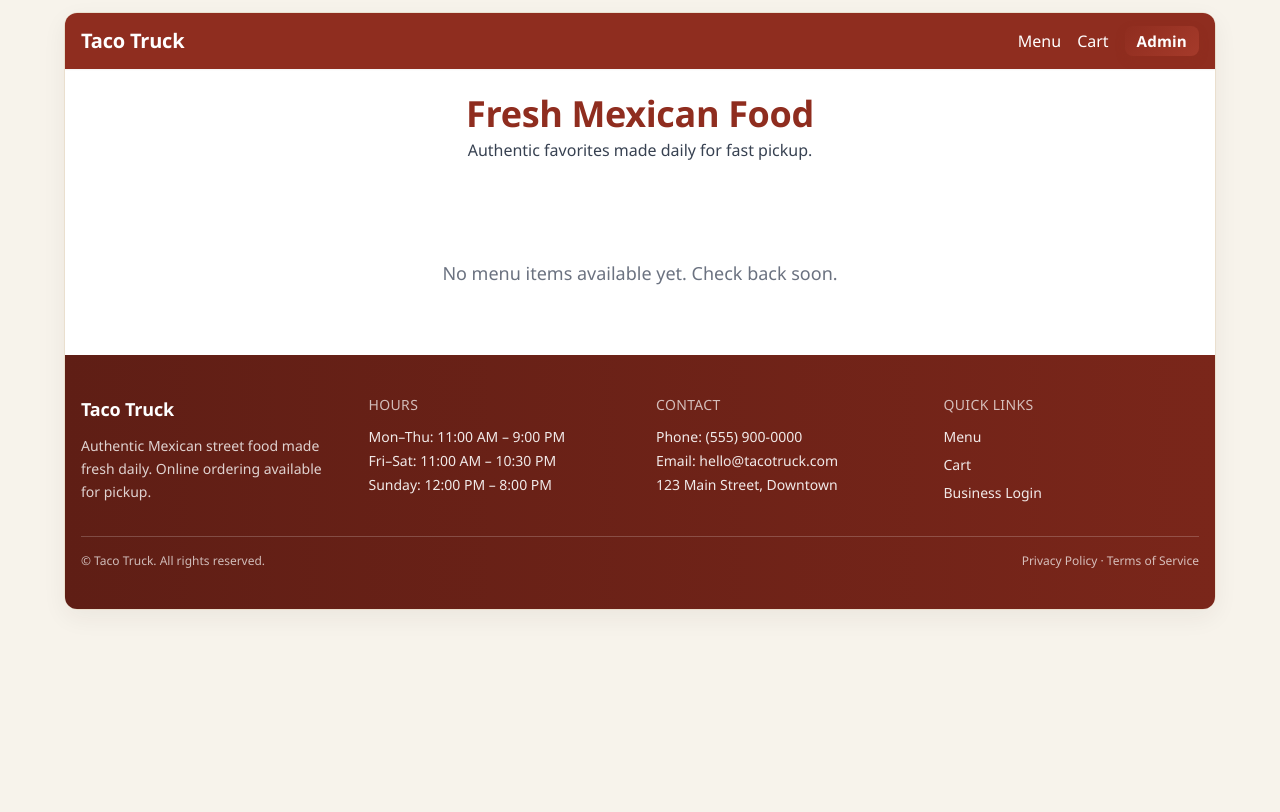
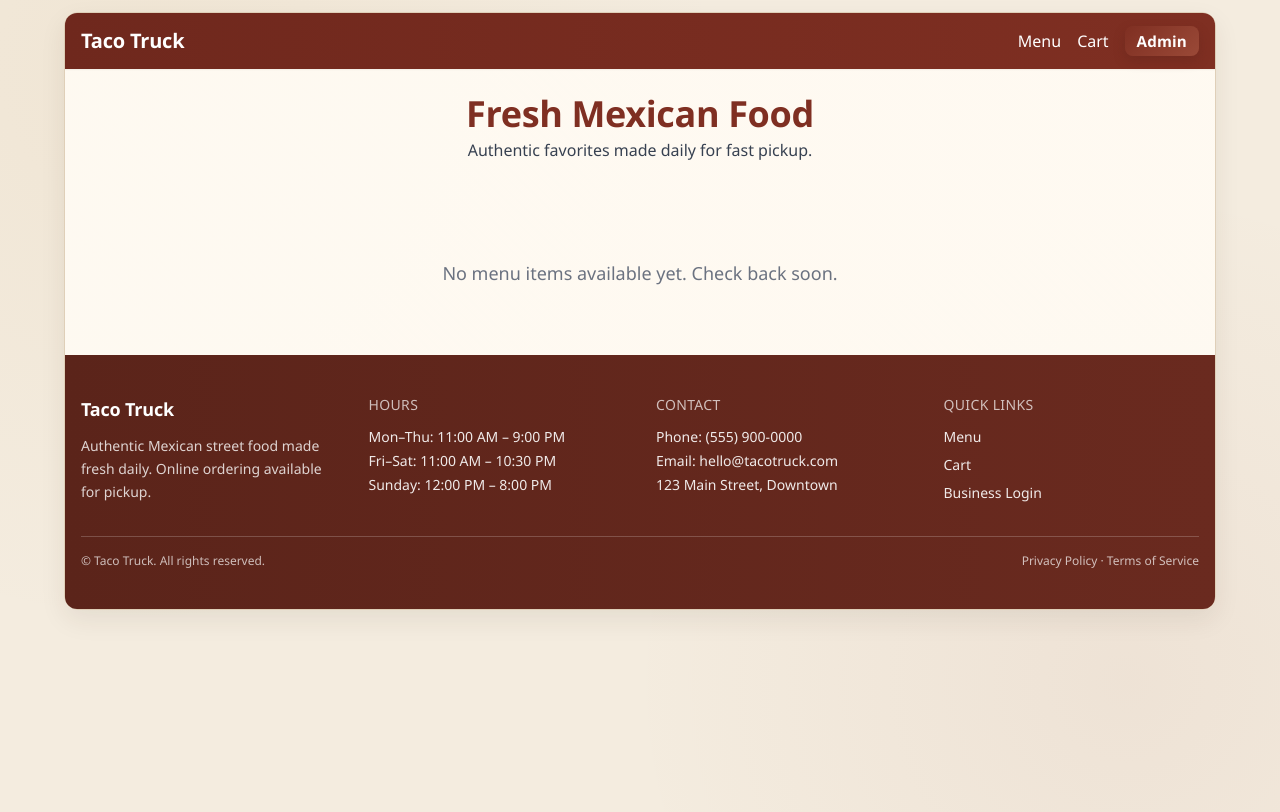
Before and after one commit to davislcruz/taco-truck-web-app, a FastAPI app: page /menu in a window 1280 px wide. Run offline with FastAPI, Linux system fonts and the light colour scheme; data that the repository does not hold is empty; some libraries are stand-ins or nearby versions.

Commit message:
🌮 Embrace warm authentic street-food theme with cream base, earthy reds, muted gold accents, and subtle texture

```diff
--- a/app/static/css/custom.css
+++ b/app/static/css/custom.css
@@ -1,17 +1,17 @@
 /* Mature, appetizing Mexican-inspired theme */
 
 :root {
-    --paper: #f7f3eb;
-    --surface: #ffffff;
-    --surface-alt: #fdfaf4;
-    --ink: #2b2118;
-    --muted: #6a5847;
+    --paper: #f4ecdf;
+    --surface: #fffaf2;
+    --surface-alt: #f7efe2;
+    --ink: #2f241b;
+    --muted: #6f5b49;
     --font-body: "Avenir Next", "Segoe UI", Roboto, "Helvetica Neue", Arial, sans-serif;
     --font-heading: "Avenir Next", "Segoe UI", "Helvetica Neue", Arial, sans-serif;
 
-    --brand-primary: #8f2d1f;   /* chile */
-    --brand-secondary: #556b2f; /* avocado */
-    --brand-accent: #c18b2f;    /* warm gold */
+    --brand-primary: #7f2f22;   /* earthy chile red */
+    --brand-secondary: #6e5a3c; /* toasted earth */
+    --brand-accent: #b98a42;    /* muted gold */
 
     --line: #d8c9b2;
     --shadow: 0 10px 22px rgba(43, 33, 24, 0.10);
@@ -22,7 +22,10 @@ html { scroll-behavior: smooth; }
 
 body {
     color: var(--ink);
-    background: var(--paper);
+    background:
+        radial-gradient(circle at 12% 8%, rgba(185, 138, 66, 0.07), transparent 42%),
+        radial-gradient(circle at 88% 84%, rgba(127, 47, 34, 0.05), transparent 38%),
+        var(--paper);
     font-family: var(--font-body);
     font-size: 16px;
     line-height: 1.6;
@@ -39,14 +42,16 @@ h2 { font-size: clamp(1.6rem, 2.8vw, 2.35rem); font-weight: 600; }
 h3 { font-size: clamp(1.25rem, 2.1vw, 1.8rem); font-weight: 600; }
 
 .poster-shell {
-    border: 1px solid #eadfce;
+    border: 1px solid #dfcfb8;
     border-radius: 14px;
-    box-shadow: 0 8px 24px rgba(43, 27, 27, .06);
-    background: #fff;
+    box-shadow: 0 10px 26px rgba(47, 36, 27, .08);
+    background:
+        linear-gradient(rgba(255,250,242,.96), rgba(255,250,242,.96)),
+        repeating-linear-gradient(45deg, rgba(185,138,66,0.025) 0 2px, transparent 2px 8px);
 }
 
 .nav-viva {
-    background: #8f2d1f;
+    background: linear-gradient(90deg, #6f281d, #7f2f22);
 }
 
 .section-title {
@@ -58,13 +63,13 @@ h3 { font-size: clamp(1.25rem, 2.1vw, 1.8rem); font-weight: 600; }
 .category-section {
     border-radius: 12px;
     padding: 1rem;
-    border: 1px solid #eee4d3;
+    border: 1px solid #e3d5c1;
     background: var(--surface);
 }
 
 .menu-card {
-    background: #fff;
-    border: 1px solid var(--line);
+    background: #fffdf8;
+    border: 1px solid #e8dbc6;
     border-radius: var(--radius);
     box-shadow: var(--shadow);
     overflow: hidden;
@@ -77,23 +82,23 @@ h3 { font-size: clamp(1.25rem, 2.1vw, 1.8rem); font-weight: 600; }
 }
 
 .price-sticker {
-    background: rgba(143, 45, 31, 0.10);
+    background: rgba(185, 138, 66, 0.16);
     color: var(--brand-primary);
     font-weight: 800;
     padding: .28rem .62rem;
     border-radius: 999px;
-    border: 1px solid rgba(143, 45, 31, 0.24);
+    border: 1px solid rgba(127, 47, 34, 0.20);
 }
 
 .poster-btn {
-    background: linear-gradient(135deg, var(--brand-primary), #a53a2a);
+    background: linear-gradient(135deg, #7f2f22, #9a4937);
     color: #fff;
     font-family: inherit;
     font-weight: 600;
     font-size: .95rem;
     letter-spacing: .01em;
     border-radius: 10px;
-    box-shadow: 0 4px 10px rgba(143, 45, 31, 0.30);
+    box-shadow: 0 5px 12px rgba(87, 34, 25, 0.28);
     transition: transform .12s ease, filter .12s ease;
 }
 .poster-btn:hover { filter: brightness(1.04); transform: translateY(-1px); }
@@ -135,7 +140,7 @@ input:focus, textarea:focus, select:focus {
 }
 
 footer {
-    background: linear-gradient(90deg, #5f1e15, #7a261a);
+    background: linear-gradient(90deg, #5b241a, #6a2a1f);
 }
 
 /* Carousel */
@@ -214,9 +219,9 @@ footer {
     justify-content: center;
     padding: .45rem .9rem;
     border-radius: 999px;
-    border: 1px solid #dfd4c2;
-    background: #fff;
-    color: #55483a;
+    border: 1px solid #d8c8b1;
+    background: #fffaf2;
+    color: #5f4f3e;
     font-weight: 600;
     font-size: .9rem;
 }
@@ -226,9 +231,9 @@ footer {
 }
 
 .cat-pill.active {
-    background: #8f2d1f;
+    background: #7f2f22;
     color: #fff;
-    border-color: #8f2d1f;
+    border-color: #7f2f22;
 }
 
 .menu-section-header {
```
